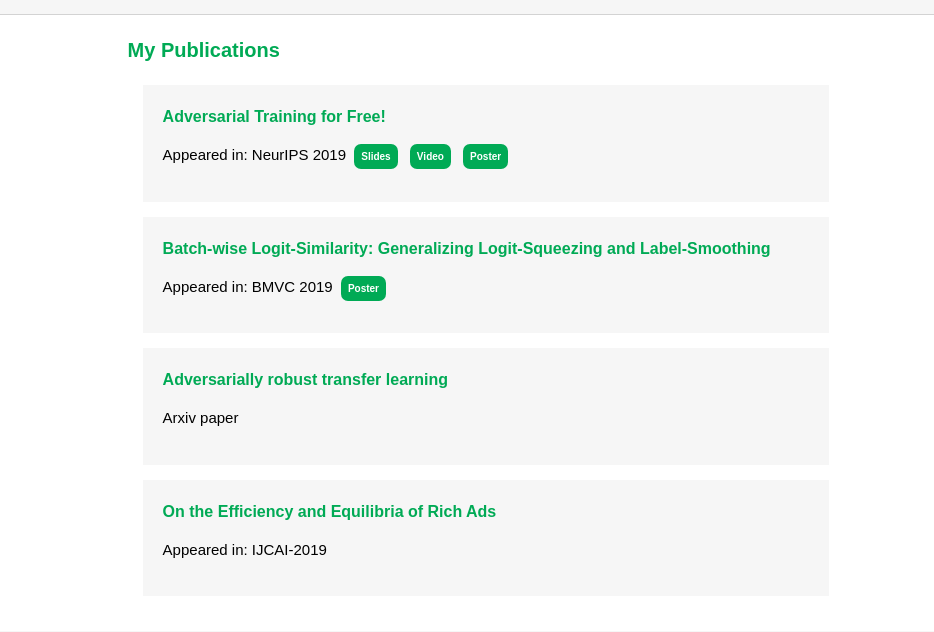
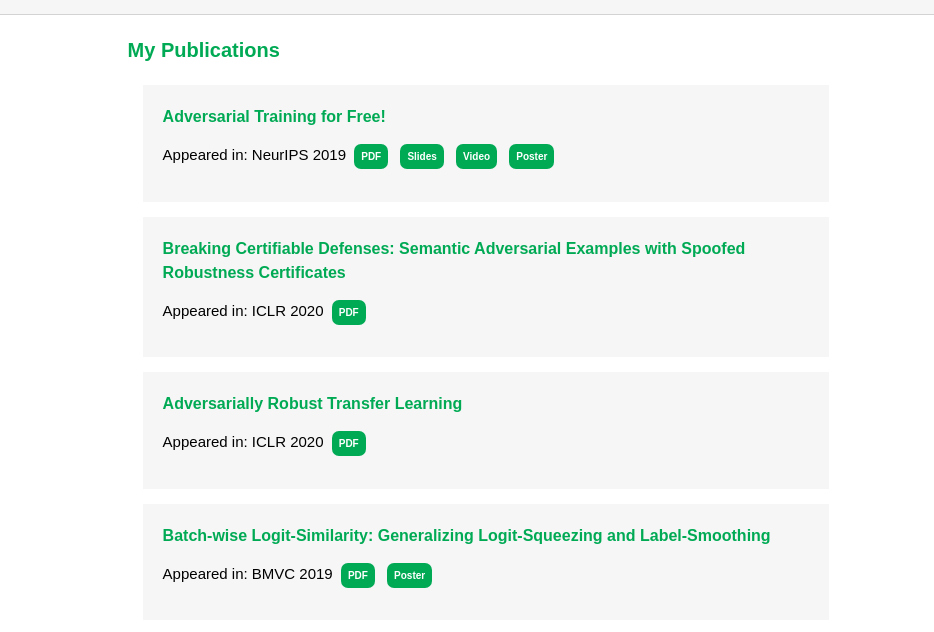
Before and after one commit to AminJun/homepage, a plain HTML site: page publications.html in a window 1280 px wide. Shown: the part 71-703 px from the top of the page, 346-1280 px from the left. Drawn offline with Linux system fonts and the light colour scheme.

Commit message:
+ Transfer Learning paper + Breaking Certifiable

```diff
--- a/publications.html
+++ b/publications.html
@@ -49,21 +49,36 @@
                             Adversarial Training for Free!
                         </a>
                         <p>Appeared in: NeurIPS 2019
-                        <a class="item" href="https://www.cs.umd.edu/~ashafahi/free_training/Free_train_slide.pdf">Slides</a>
-                        <a class="item" href="https://www.youtube.com/watch?v=v8U9mM1Vwv0">Video</a>
-                        <a class="item" href="https://www.cs.umd.edu/~ashafahi/free_training/Free_train_poster.pdf">Poster</a>
+							<a class="item" href="http://papers.nips.cc/paper/8597-adversarial-training-for-free.pdf">PDF</a>
+                        	<a class="item" href="https://www.cs.umd.edu/~ashafahi/free_training/Free_train_slide.pdf">Slides</a>
+                        	<a class="item" href="https://www.youtube.com/watch?v=v8U9mM1Vwv0">Video</a>
+                        	<a class="item" href="https://www.cs.umd.edu/~ashafahi/free_training/Free_train_poster.pdf">Poster</a>
+						</p>
+                    </li>
+					<li class="paper">
+						<a href="https://openreview.net/forum?id=HJxdTxHYvB">
+							Breaking Certifiable Defenses: Semantic Adversarial Examples with Spoofed Robustness Certificates
+						</a>
+						<p> Appeared in: ICLR 2020
+							<a class="item" href="https://openreview.net/pdf?id=HJxdTxHYvB">PDF</a>
+						</p>
+					</li>
+                   <li class="paper">
+                        <a href="https://openreview.net/forum?id=ryebG04YvB">
+                            Adversarially Robust Transfer Learning
+                        </a>
+                        <p>Appeared in: ICLR 2020
+							<a class="item" href="https://openreview.net/pdf?id=ryebG04YvB">PDF</a>
+						</p>
                     </li>
                     <li class="paper">
                         <a href="https://bmvc2019.org/wp-content/uploads/papers/0559-paper.pdf">
                             Batch-wise Logit-Similarity: Generalizing Logit-Squeezing and Label-Smoothing
                         </a>
-                        <p>Appeared in: BMVC 2019 <a class="item" href="./files/BMVC19Poster.pdf">Poster</a></p>
-                    </li>
-                    <li class="paper">
-                        <a href="https://arxiv.org/abs/1905.08232">
-                            Adversarially robust transfer learning
-                        </a>
-                        <p>Arxiv paper</p>
+                        <p>Appeared in: BMVC 2019
+							<a class="item" href="https://bmvc2019.org/wp-content/uploads/papers/0559-paper.pdf">PDF</a>
+							<a class="item" href="./files/BMVC19Poster.pdf">Poster</a>
+						</p>
                     </li>
                     <li class="paper">
                         <a href="https://www.ijcai19.org/accepted-papers.html">
```
Also changed, not shown: index.html (+2 -2 lines).
